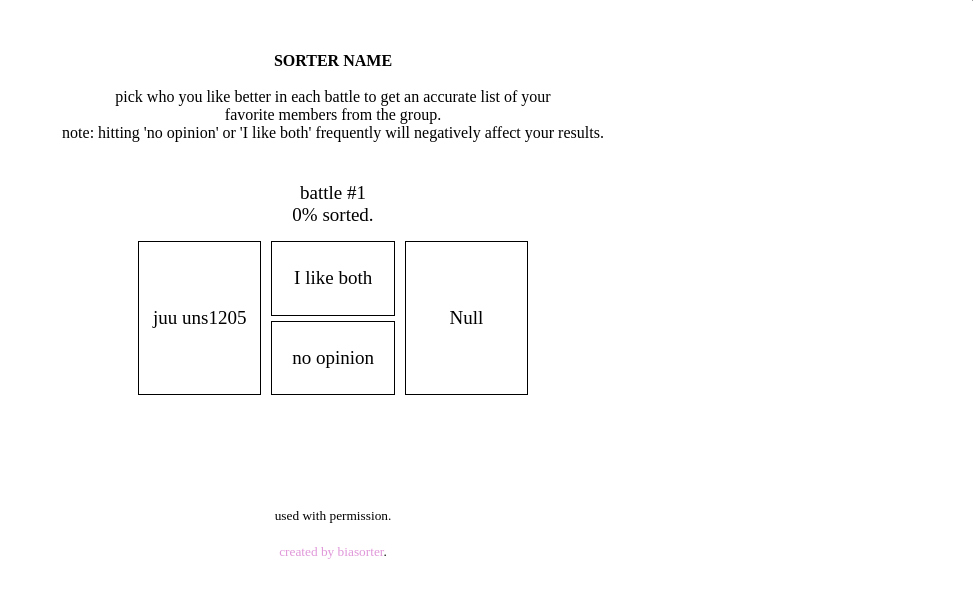
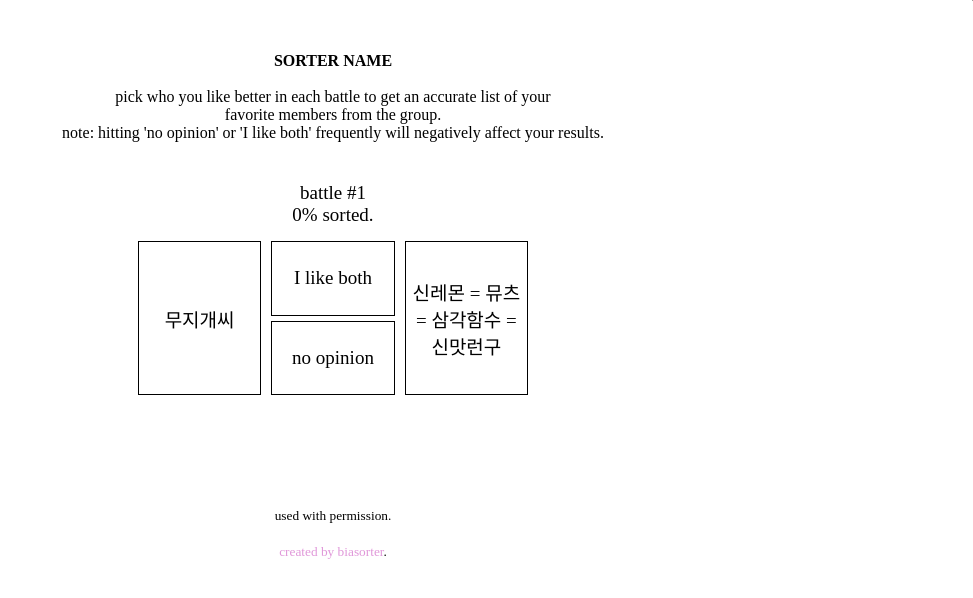
Before and after one commit to ajtwlek123/ajtwlek123.github.io, a plain HTML site: page sort.html in a window 1280 px wide. Shown: the whole page, without its empty margins (307-1280 px from the left). Drawn offline with Linux system fonts and the light colour scheme; grey boxes are pictures that could not be loaded.

Commit message:
Update sort.html

```diff
--- a/sort.html
+++ b/sort.html
@@ -17,7 +17,7 @@
 
 
 var namMember = new Array(
-/*
+
 "모자걸(5대주딱) -> Samus",
 "LUCINA -> 이스핀(전파딱)",
 //"모나드 = 유동:그새끼아님",
@@ -81,7 +81,7 @@ var namMember = new Array(
 "김치콩",
 "무지개씨",
 "신레몬 = 뮤츠 = 삼각함수 = 신맛런구",
-"ch롬",*/
+"ch롬",
 "야세기",
 "톰브라운(영차)",
 "판게아",
```
